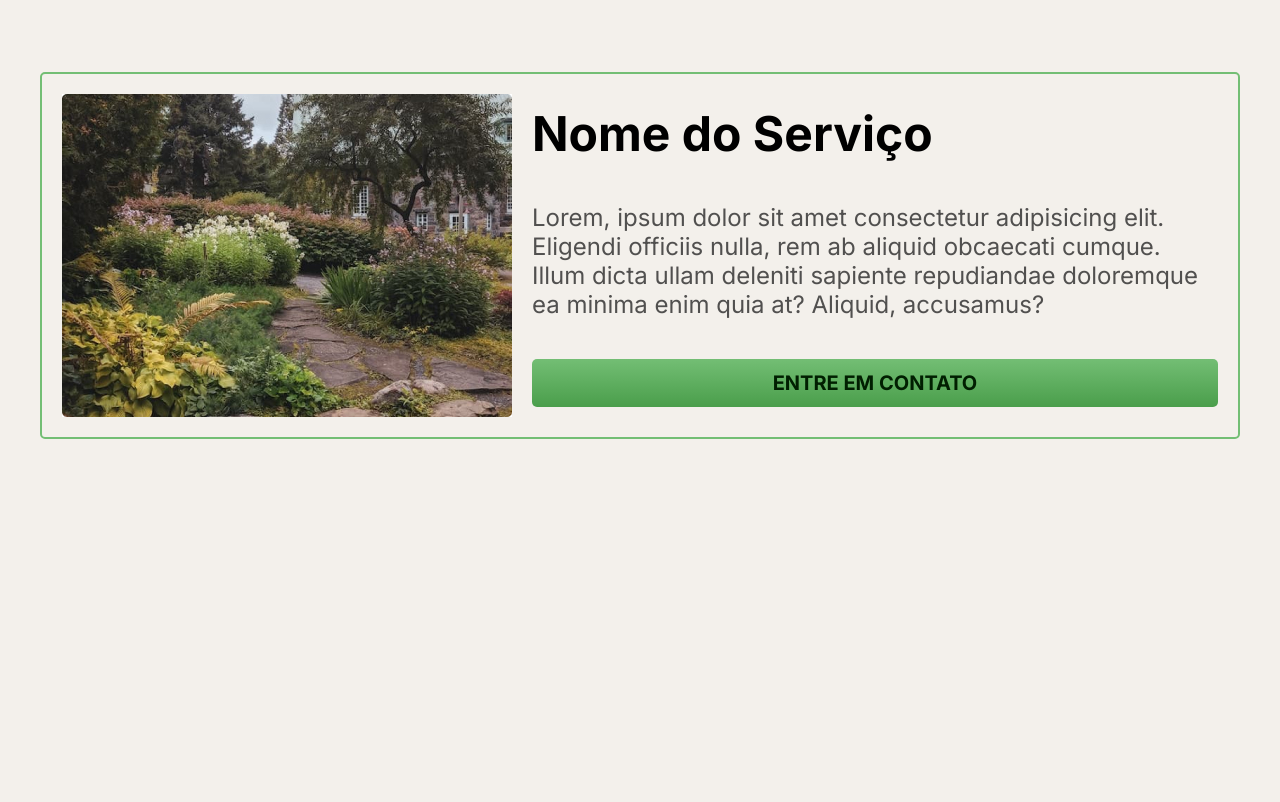
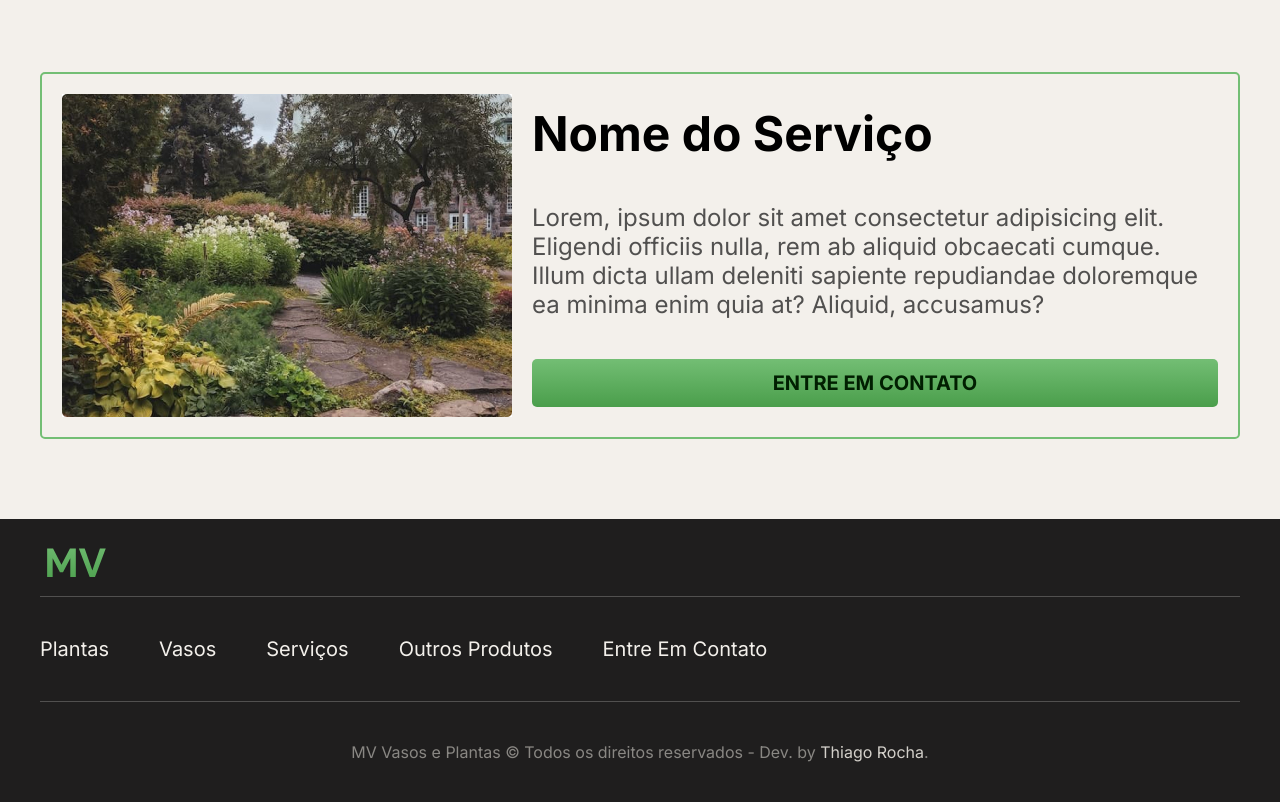
Before and after one commit to Dithan/Mv-Vasos-e-Plantas, a plain HTML site: page servicos.html in a window 1280 px wide. Shown: the part 2395-3197 px from the top of the page. Before the commit the page ends 2834 px from the top, so only its background shows below. Drawn offline with Linux system fonts and the light colour scheme.

Commit message:
servicos finish

```diff
--- a/css/servicos/servicos.css
+++ b/css/servicos/servicos.css
@@ -7,6 +7,7 @@
   flex-wrap: wrap;
   gap: 80px;
   padding-top: 80px;
+  padding-bottom: 80px;
 }
 
 .servico {
@@ -115,4 +116,8 @@
   .servicos{
     grid-template-columns: 1fr;
   }
+
+  .justfy-1, .justfy-2{
+    justify-self: center;
+  }
 }
--- a/servicos.html
+++ b/servicos.html
@@ -84,7 +84,21 @@
       </div>
     </div>
   </section>
-
+  <footer class="footer-bg">
+    <div class="footer center">
+      <picture><a href="./index.html"><img src="media/Logo-clara-MV.svg" alt="Logo MV Vasos e Plantas"></a></picture>
+      <div class="lista-footer">
+        <ul>
+          <li><a href="./plantas.html">Plantas</a></li>
+          <li><a href="./vasos.html">Vasos</a></li>
+          <li><a href="./servicos.html">Serviços</a></li>
+          <li><a href="./outros.html">Outros Produtos</a></li>
+          <li><a href="#">Entre Em Contato</a></li>
+        </ul>
+      </div>
+      <p>MV Vasos e Plantas © Todos os direitos reservados - Dev. by <a href="https://dithan.github.io/" target="_blank">Thiago Rocha</a>.</p>
+    </div>
+  </footer>
 
 </body>
 
```
